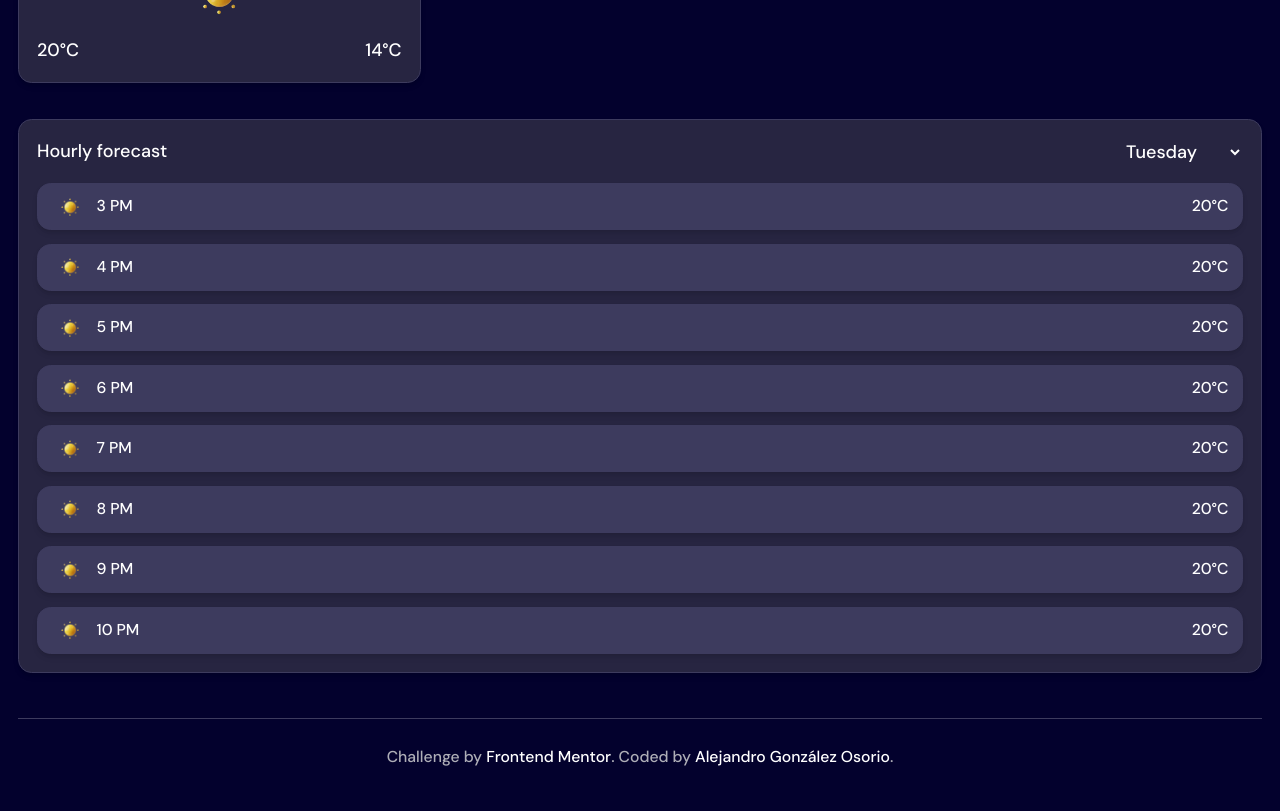
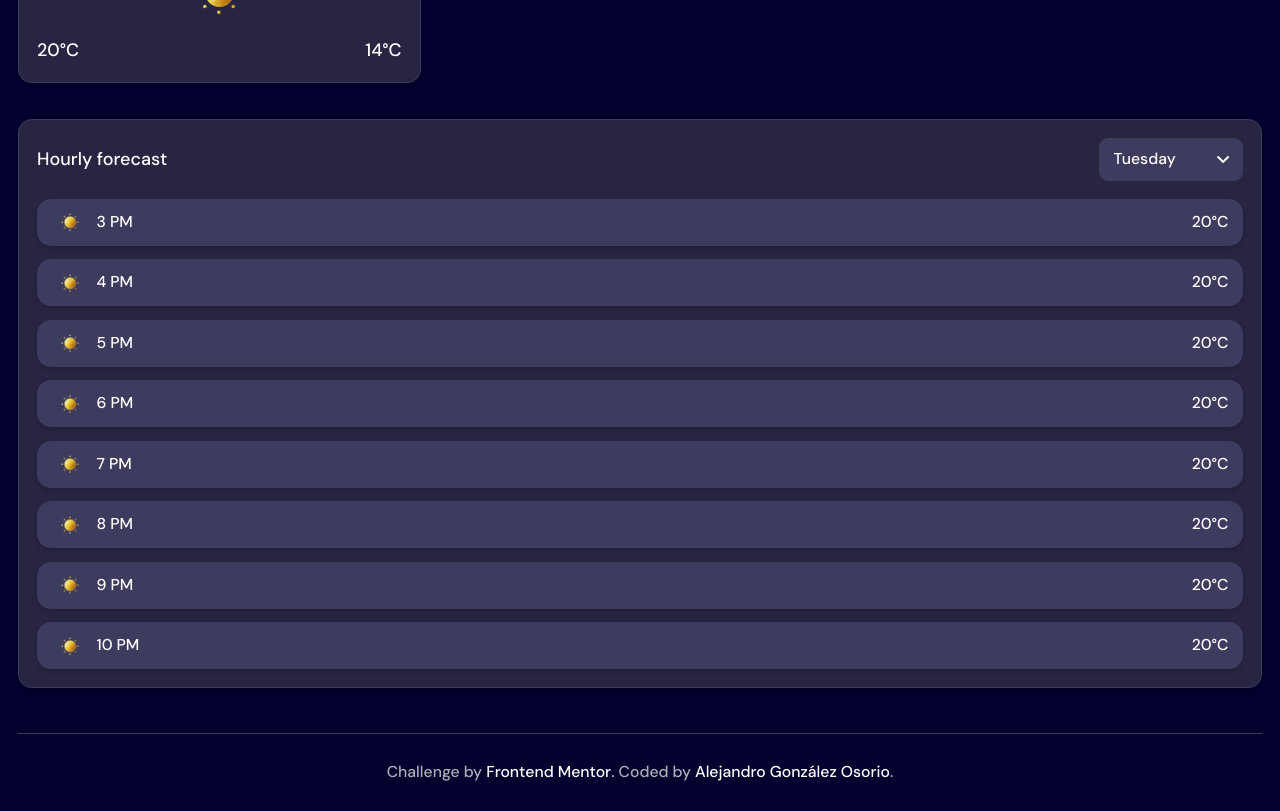
Before and after one commit to Ale96Glz/weather-app-challenge-, a React (Vite) app: page / in a window 1280 px wide. Shown: the part 1520-2331 px from the top of the page. Built offline with nearby package versions, Linux system fonts and the light colour scheme.

Commit message:
UPD : Extract weather stats and forecast items into components

```diff
--- a/src/App.tsx
+++ b/src/App.tsx
@@ -5,10 +5,41 @@ import iconSearch from './assets/images/icon-search.svg'
 import iconSunny from './assets/images/icon-sunny.webp'
 import iconUnits from './assets/images/icon-units.svg'
 import iconDropdown from './assets/images/icon-dropdown.svg'
+import { WeatherStat } from './components/WeatherStat'
+import { DailyForecastItem } from './components/DailyForecastItem'
+import { HourlyForecastItem } from './components/HourlyForecastItem'
 
 type TemperatureUnit = 'celsius' | 'fahrenheit'
 type WindUnit = 'kmh' | 'mph'
 type PrecipitationUnit = 'mm' | 'in'
+
+const weatherStats = [
+  { label: 'Feels like', value: '20°C' },
+  { label: 'Humidity', value: '40%' },
+  { label: 'Wind', value: '10 km/h' },
+  { label: 'Precipitation', value: '0 mm' },
+]
+
+const dailyForecast = [
+  { day: 'Tue', high: '20°C', low: '14°C' },
+  { day: 'Wed', high: '20°C', low: '14°C' },
+  { day: 'Thu', high: '20°C', low: '14°C' },
+  { day: 'Fri', high: '20°C', low: '14°C' },
+  { day: 'Sat', high: '20°C', low: '14°C' },
+  { day: 'Sun', high: '20°C', low: '14°C' },
+  { day: 'Mon', high: '20°C', low: '14°C' },
+]
+
+const hourlyForecast = [
+  { time: '3 PM', temperature: '20°C' },
+  { time: '4 PM', temperature: '20°C' },
+  { time: '5 PM', temperature: '20°C' },
+  { time: '6 PM', temperature: '20°C' },
+  { time: '7 PM', temperature: '20°C' },
+  { time: '8 PM', temperature: '20°C' },
+  { time: '9 PM', temperature: '20°C' },
+  { time: '10 PM', temperature: '20°C' },
+]
 
 function App() {
   const [unitsOpen, setUnitsOpen] = useState(false)
@@ -198,105 +229,39 @@ function App() {
             </article>
 
             <dl className="grid grid-cols-2 gap-4 mt-8">
-              <div className="bg-neutral-800 rounded-xl p-6 flex flex-col gap-5 shadow-md border border-neutral-600">
-                <dt className="text-sm font-sans text-neutral-200">Feels like</dt>
-                <dd className="text-xl font-sans font-bold text-neutral-0">20°C</dd>
-              </div>
-              <div className="bg-neutral-800 rounded-xl p-6 flex flex-col gap-5 shadow-md border border-neutral-600">
-                <dt className="text-sm text-neutral-200">Humidity</dt>
-                <dd className="text-xl font-sans font-bold text-neutral-0">40%</dd>
-              </div>
-              <div className="bg-neutral-800 rounded-xl p-6 flex flex-col gap-5 shadow-md border border-neutral-600">
-                <dt className="text-sm text-neutral-200">Wind</dt>
-                <dd className="text-xl font-sans font-bold text-neutral-0">10 km/h</dd>
-              </div>
-              <div className="bg-neutral-800 rounded-xl p-6 flex flex-col gap-5 shadow-md border border-neutral-600">
-                <dt className="text-sm text-neutral-200">Precipitation</dt>
-                <dd className="text-xl font-sans font-bold text-neutral-0">0 mm</dd>
-              </div>
+              {weatherStats.map((stat) => (
+                <WeatherStat key={stat.label} label={stat.label} value={stat.value} />
+              ))}
             </dl>
           </section>
 
           <section aria-labelledby="daily-heading">
             <h2 id="daily-heading">Daily forecast</h2>
             <ul className="grid grid-cols-3 gap-4 mt-8">
-              <li className="bg-neutral-800 rounded-xl p-4 shadow-md border border-neutral-600">
-                <div className="flex flex-col items-center gap-2">
-                  <p>Tue</p>
-                  <img src={iconSunny} alt="" className="w-20 h-20" />
-                </div>
-                <div className="flex justify-between gap-2">
-                  <p>20°C</p>
-                  <p>14°C</p>
-                </div>
-              </li>
-              <li className="bg-neutral-800 rounded-xl p-4 shadow-md border border-neutral-600">
-                <div className="flex flex-col items-center gap-2">
-                  <p>Wed</p>
-                  <img src={iconSunny} alt="" className="w-20 h-20" />
-                </div>
-                <div className="flex justify-between gap-2">
-                  <p>20°C</p>
-                  <p>14°C</p>
-                </div>
-              </li>
-              <li className="bg-neutral-800 rounded-xl p-4 shadow-md border border-neutral-600">
-                <div className="flex flex-col items-center gap-2">
-                  <p>Thu</p>
-                  <img src={iconSunny} alt="" className="w-20 h-20" />
-                </div>
-                <div className="flex justify-between gap-2">
-                  <p>20°C</p>
-                  <p>14°C</p>
-                </div>
-              </li>
-              <li className="bg-neutral-800 rounded-xl p-4 shadow-md border border-neutral-600">
-                <div className="flex flex-col items-center gap-2">
-                  <p>Fri</p>
-                  <img src={iconSunny} alt="" className="w-20 h-20" />
-                </div>
-                <div className="flex justify-between gap-2">
-                  <p>20°C</p>
-                  <p>14°C</p>
-                </div>
-              </li>
-              <li className="bg-neutral-800 rounded-xl p-4 shadow-md border border-neutral-600">
-                <div className="flex flex-col items-center gap-2">
-                  <p>Sat</p>
-                  <img src={iconSunny} alt="" className="w-20 h-20" />
-                </div>
-                <div className="flex justify-between gap-2">
-                  <p>20°C</p>
-                  <p>14°C</p>
-                </div>
-              </li>
-              <li className="bg-neutral-800 rounded-xl p-4 shadow-md border border-neutral-600">
-                <div className="flex flex-col items-center gap-2">
-                  <p>Sun</p>
-                  <img src={iconSunny} alt="" className="w-20 h-20" />
-                </div>
-                <div className="flex justify-between gap-2">
-                  <p>20°C</p>
-                  <p>14°C</p>
-                </div>
-              </li>
-              <li className="bg-neutral-800 rounded-xl p-4 shadow-md border border-neutral-600">
-                <div className="flex flex-col items-center gap-2">
-                  <p>Mon</p>
-                  <img src={iconSunny} alt="" className="w-20 h-20" />
-                </div>
-                <div className="flex justify-between gap-2">
-                  <p>20°C</p>
-                  <p>14°C</p>
-                </div>
-              </li>
+              {dailyForecast.map((day) => (
+                <DailyForecastItem
+                  key={day.day}
+                  day={day.day}
+                  icon={iconSunny}
+                  high={day.high}
+                  low={day.low}
+                />
+              ))}
             </ul>
           </section>
 
-          <section aria-labelledby="hourly-heading" className="mt-4 bg-neutral-800 rounded-xl p-4 shadow-md border border-neutral-600">
+          <section
+            aria-labelledby="hourly-heading"
+            className="mt-4 bg-neutral-800 rounded-xl p-4 shadow-md border border-neutral-600"
+          >
             <div className="flex justify-between items-center">
               <h2 id="hourly-heading">Hourly forecast</h2>
-            <select name="day" id="day">
+              <div className="relative">
+                <select
+                  name="day"
+                  id="day"
+                  className="appearance-none rounded-lg bg-neutral-600 border border-neutral-600 px-3 py-2 pr-9 text-sm font-sans text-neutral-0 outline-none cursor-pointer hover:bg-neutral-700 focus:border-neutral-300"
+                >
                   <option value="tuesday">Tuesday</option>
                   <option value="wednesday">Wednesday</option>
                   <option value="thursday">Thursday</option>
@@ -304,64 +269,23 @@ function App() {
                   <option value="saturday">Saturday</option>
                   <option value="sunday">Sunday</option>
                 </select>
+                <img
+                  src={iconDropdown}
+                  alt=""
+                  aria-hidden="true"
+                  className="pointer-events-none absolute right-3 top-1/2 h-3 w-3 -translate-y-1/2"
+                />
+              </div>
             </div>
             <ul className="mt-4 grid gap-3">
-              <li className="flex justify-between items-center bg-neutral-600 rounded-xl px-3 py-1 shadow-md border border-neutral-600">
-                <div className="flex items-center gap-2">
-                  <img src={iconSunny} alt="" className="w-8 h-8" />
-                  <p className="text-sm font-sans text-neutral-0">3 PM</p>
-                </div>
-                <p className="text-sm font-sans text-neutral-0">20°C</p>
-              </li>
-              <li className="flex justify-between items-center bg-neutral-600 rounded-xl px-3 py-1 shadow-md border border-neutral-600">
-                <div className="flex items-center gap-2">
-                  <img src={iconSunny} alt="" className="w-8 h-8" />
-                  <p className="text-sm font-sans text-neutral-0">4 PM</p>
-                </div>
-                <p className="text-sm font-sans text-neutral-0">20°C</p>
-              </li>
-              <li className="flex justify-between items-center bg-neutral-600 rounded-xl px-3 py-1 shadow-md border border-neutral-600">
-                <div className="flex items-center gap-2">
-                  <img src={iconSunny} alt="" className="w-8 h-8" />
-                  <p className="text-sm font-sans text-neutral-0">5 PM</p>
-                </div>
-                <p className="text-sm font-sans text-neutral-0">20°C</p>
-              </li>
-              <li className="flex justify-between items-center bg-neutral-600 rounded-xl px-3 py-1 shadow-md border border-neutral-600">
-                <div className="flex items-center gap-2">
-                  <img src={iconSunny} alt="" className="w-8 h-8" />
-                  <p className="text-sm font-sans text-neutral-0">6 PM</p>
-                </div>
-                <p className="text-sm font-sans text-neutral-0">20°C</p>
-              </li>
-              <li className="flex justify-between items-center bg-neutral-600 rounded-xl px-3 py-1 shadow-md border border-neutral-600">
-                <div className="flex items-center gap-2">
-                  <img src={iconSunny} alt="" className="w-8 h-8" />
-                  <p className="text-sm font-sans text-neutral-0">7 PM</p>
-                </div>
-                <p className="text-sm font-sans text-neutral-0">20°C</p>
-              </li>
-              <li className="flex justify-between items-center bg-neutral-600 rounded-xl px-3 py-1 shadow-md border border-neutral-600">
-                <div className="flex items-center gap-2">
-                  <img src={iconSunny} alt="" className="w-8 h-8" />
-                  <p className="text-sm font-sans text-neutral-0">8 PM</p>
-                </div>
-                <p className="text-sm font-sans text-neutral-0">20°C</p>
-              </li>
-              <li className="flex justify-between items-center bg-neutral-600 rounded-xl px-3 py-1 shadow-md border border-neutral-600">
-                <div className="flex items-center gap-2">
-                  <img src={iconSunny} alt="" className="w-8 h-8" />
-                  <p className="text-sm font-sans text-neutral-0">9 PM</p>
-                </div>
-                <p className="text-sm font-sans text-neutral-0">20°C</p>
-              </li>
-              <li className="flex justify-between items-center bg-neutral-600 rounded-xl px-3 py-1 shadow-md border border-neutral-600">
-                <div className="flex items-center gap-2">
-                  <img src={iconSunny} alt="" className="w-8 h-8" />
-                  <p className="text-sm font-sans text-neutral-0">10 PM</p>
-                </div>
-                <p className="text-sm font-sans text-neutral-0">20°C</p>
-              </li>
+              {hourlyForecast.map((hour) => (
+                <HourlyForecastItem
+                  key={hour.time}
+                  time={hour.time}
+                  icon={iconSunny}
+                  temperature={hour.temperature}
+                />
+              ))}
             </ul>
           </section>
         </main>
--- /dev/null
+++ b/src/components/DailyForecastItem.tsx
@@ -0,0 +1,21 @@
+type DailyForecastItemProps = {
+  day: string
+  icon: string
+  high: string
+  low: string
+}
+
+export function DailyForecastItem({ day, icon, high, low }: DailyForecastItemProps) {
+  return (
+    <li className="bg-neutral-800 rounded-xl p-4 shadow-md border border-neutral-600">
+      <div className="flex flex-col items-center gap-2">
+        <p>{day}</p>
+        <img src={icon} alt="" className="w-20 h-20" />
+      </div>
+      <div className="flex justify-between gap-2">
+        <p>{high}</p>
+        <p>{low}</p>
+      </div>
+    </li>
+  )
+}
--- /dev/null
+++ b/src/components/HourlyForecastItem.tsx
@@ -0,0 +1,17 @@
+type HourlyForecastItemProps = {
+  time: string
+  icon: string
+  temperature: string
+}
+
+export function HourlyForecastItem({ time, icon, temperature }: HourlyForecastItemProps) {
+  return (
+    <li className="flex justify-between items-center bg-neutral-600 rounded-xl px-3 py-1 shadow-md border border-neutral-600">
+      <div className="flex items-center gap-2">
+        <img src={icon} alt="" className="w-8 h-8" />
+        <p className="text-sm font-sans text-neutral-0">{time}</p>
+      </div>
+      <p className="text-sm font-sans text-neutral-0">{temperature}</p>
+    </li>
+  )
+}
--- /dev/null
+++ b/src/components/WeatherStat.tsx
@@ -0,0 +1,13 @@
+type WeatherStatProps = {
+  label: string
+  value: string
+}
+
+export function WeatherStat({ label, value }: WeatherStatProps) {
+  return (
+    <div className="bg-neutral-800 rounded-xl p-6 flex flex-col gap-5 shadow-md border border-neutral-600">
+      <dt className="text-sm font-sans text-neutral-200">{label}</dt>
+      <dd className="text-xl font-sans font-bold text-neutral-0">{value}</dd>
+    </div>
+  )
+}
```
Lines whose indentation alone changed are shown as unchanged.
